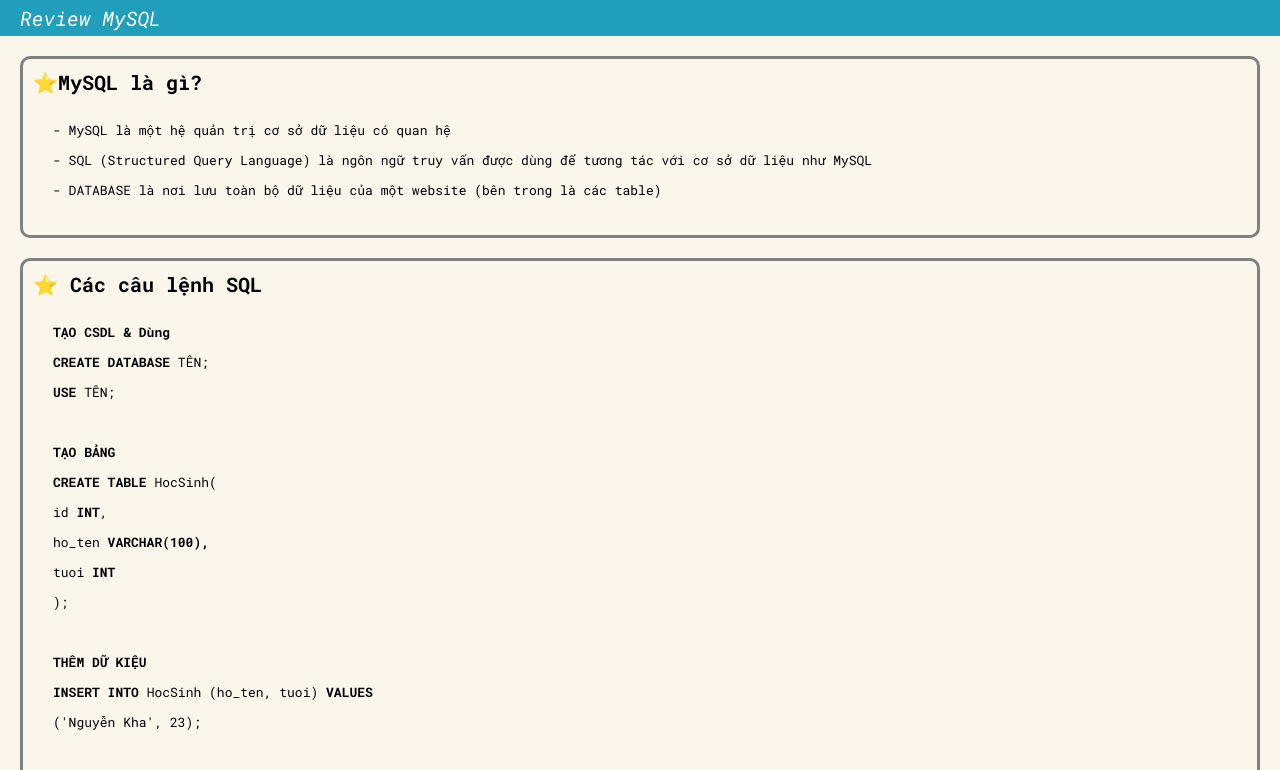
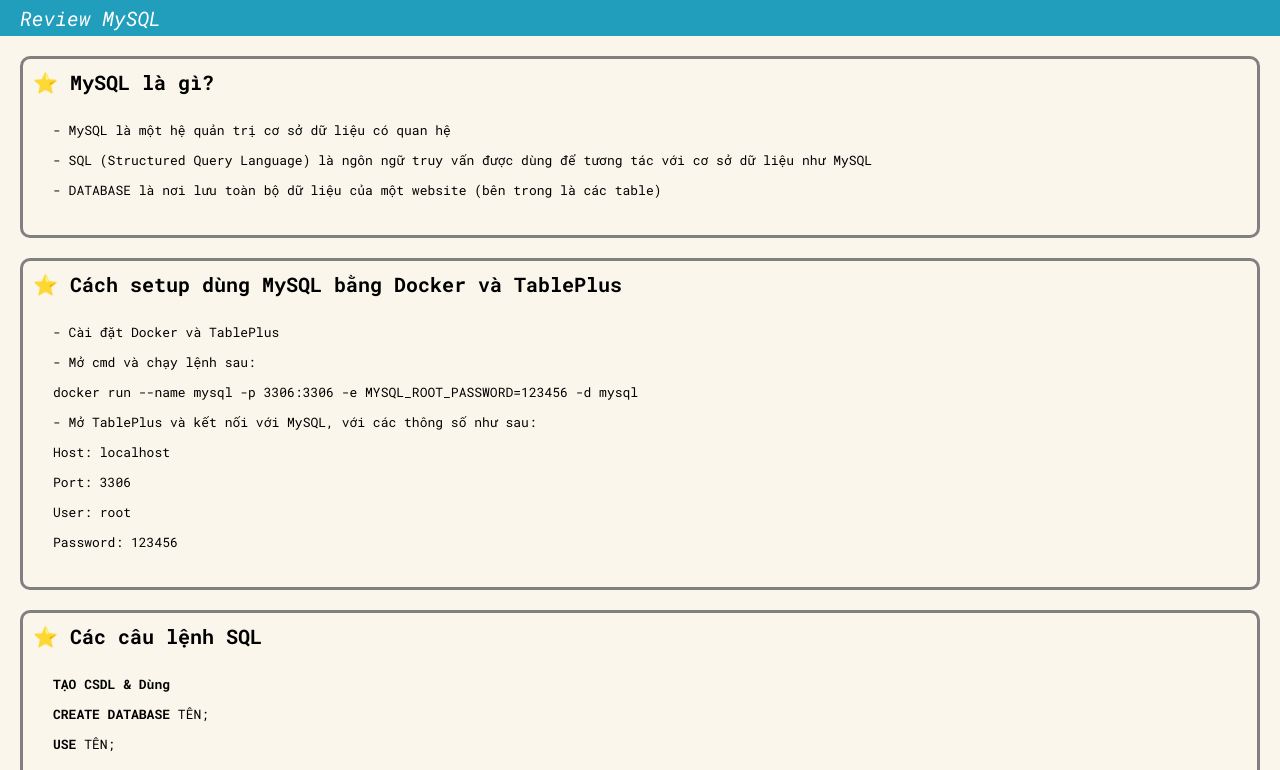
Before and after one commit to KHA0410/Review-MySQL, a plain HTML site: page index.html in a window 1280 px wide. Shown: the top 770 px of the page. Drawn offline with Linux system fonts and the light colour scheme.

Commit message:
setup mySQL

```diff
--- a/index.html
+++ b/index.html
@@ -19,12 +19,25 @@
     <header>Review MySQL</header>
     <div class="note">
         <div class="note__area">
-            <h1 class="note__tite">⭐MySQL là gì?</h1>
+            <h1 class="note__tite">⭐ MySQL là gì?</h1>
             <p class="note__content">
                 - MySQL là một hệ quản trị cơ sở dữ liệu có quan hệ <br>
                 - SQL (Structured Query Language) là ngôn ngữ truy vấn được dùng để tương tác với cơ sở dữ liệu như MySQL <br>
                 -  DATABASE là nơi lưu toàn bộ dữ liệu của một website (bên trong là các table) <br>
             </p>
+        </div>
+
+        <div class="note__area">
+            <h1 class="note__title">⭐ Cách setup dùng MySQL bằng Docker và TablePlus</h1>
+            <p class="note__content">
+                - Cài đặt Docker và TablePlus <br>
+                - Mở cmd và chạy lệnh sau:<br>
+                <code>docker run --name mysql -p 3306:3306 -e MYSQL_ROOT_PASSWORD=123456 -d mysql</code><br>
+                - Mở TablePlus và kết nối với MySQL, với các thông số như sau:<br>
+                <code>Host: localhost</code><br>
+                <code>Port: 3306</code><br>
+                <code>User: root</code><br>
+                <code>Password: 123456
         </div>
 
         <div class="note__area">
```
